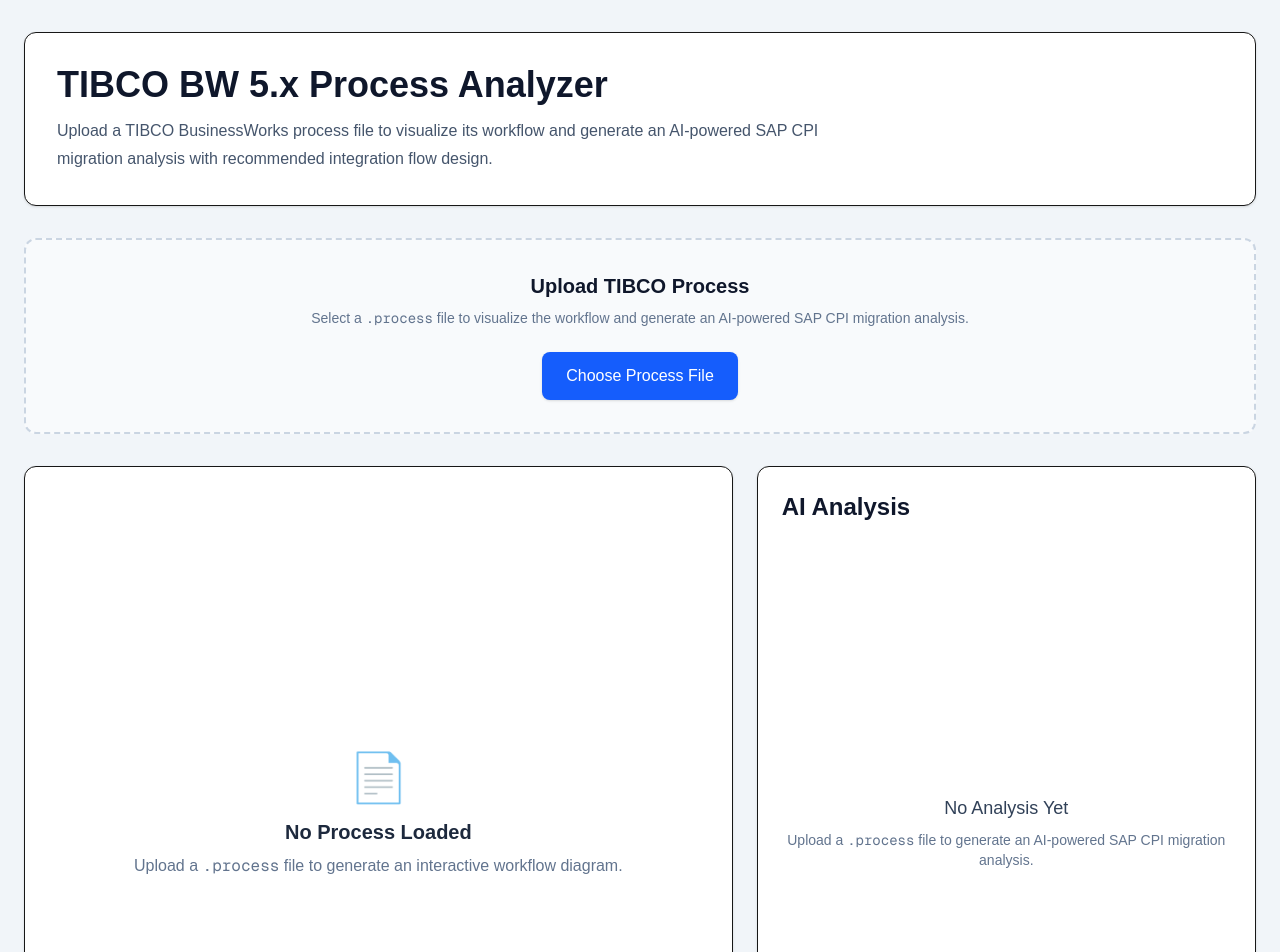
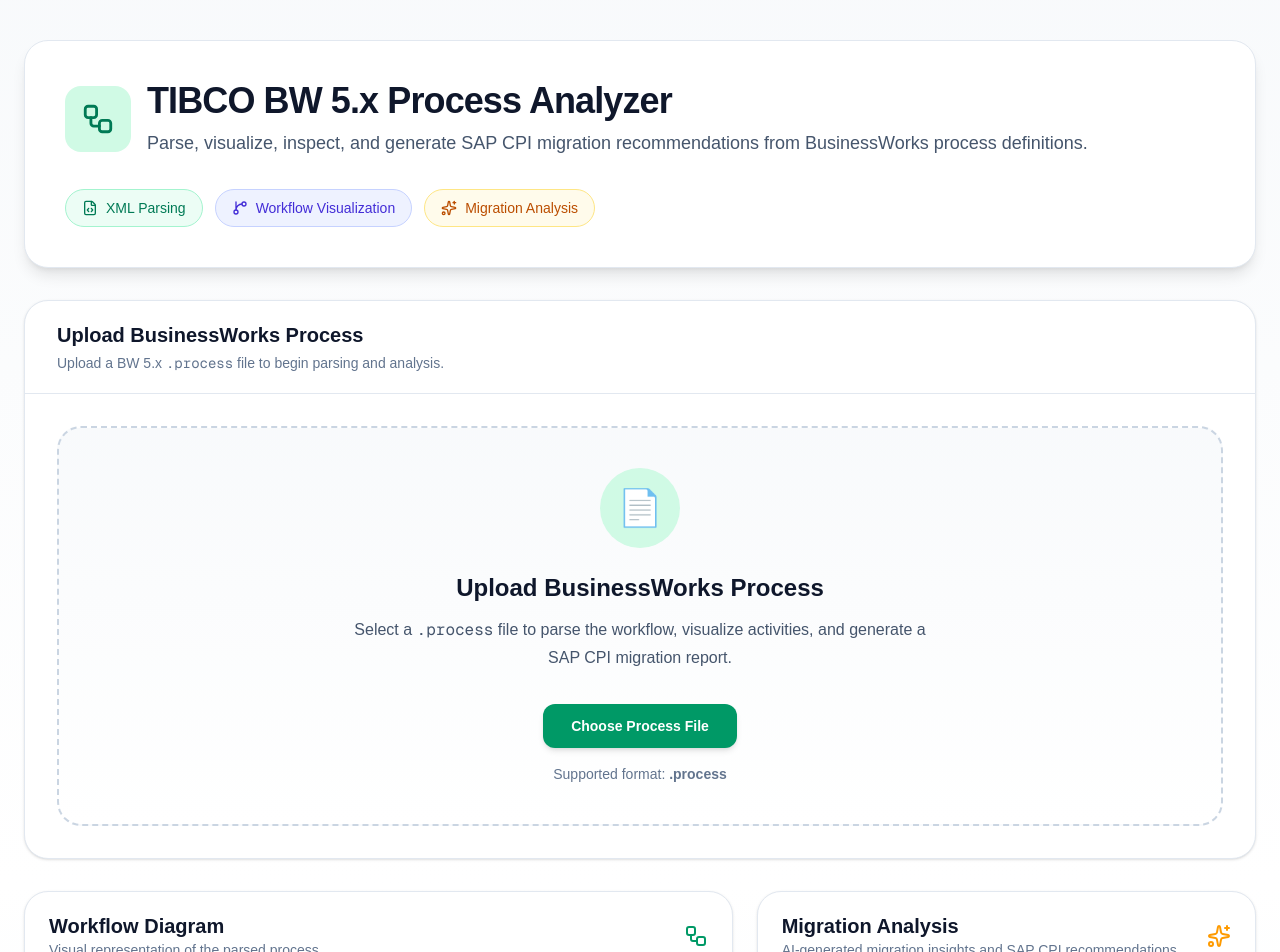
Before and after one commit to mohammadhashim135/tibco-process-analyzer, a Next.js app in the folder frontend/: page / in a window 1280 px wide. Shown: the top 952 px of the page. Built offline with nearby package versions, Linux system fonts and the light colour scheme.

Commit message:
UI Fixed

```diff
--- a/frontend/package.json
+++ b/frontend/package.json
@@ -11,6 +11,7 @@
   "dependencies": {
     "@xyflow/react": "^12.11.2",
     "axios": "^1.18.1",
+    "lucide-react": "^1.25.0",
     "next": "16.2.10",
     "react": "19.2.4",
     "react-dom": "19.2.4",
--- a/frontend/src/app/page.tsx
+++ b/frontend/src/app/page.tsx
@@ -1,9 +1,17 @@
 "use client";
 
 import { useState } from "react";
+import {
+  Workflow,
+  Sparkles,
+  FileCode,
+  GitBranch,
+} from "lucide-react";
+
 import FileUpload from "@/components/FileUpload";
 import ProcessDiagram from "@/components/ProcessDiagram";
 import AnalysisPanel from "@/components/AnalysisPanel";
+
 import { ProcessModel } from "@/types/process";
 import { Analysis } from "@/types/analysis";
 
@@ -15,37 +23,150 @@
     useState<Analysis | null>(null);
 
   return (
-    <main className="min-h-screen bg-slate-100">
-      <div className="mx-auto max-w-7xl px-6 py-8">
+    <main className="min-h-screen bg-gradient-to-b from-slate-50 via-white to-slate-100">
+      <div className="mx-auto max-w-7xl px-6 py-10">
 
-        <div className="mb-8 rounded-xl bg-white border shadow-sm p-8">
-          <h1 className="text-4xl font-bold text-slate-900">
+        {/* Hero */}
+        <section className="mb-8 rounded-3xl border border-slate-200 bg-white shadow-lg">
+          <div className="p-10">
+
+            <div className="flex items-center gap-4">
+
+              <div className="rounded-2xl bg-emerald-100 p-4">
+                <Workflow
+                  size={34}
+                  className="text-emerald-700"
+                />
+              </div>
+
+              <div>
+                <h1 className="text-4xl font-bold tracking-tight text-slate-900">
                   TIBCO BW 5.x Process Analyzer
                 </h1>
 
-          <p className="mt-3 max-w-3xl text-slate-600 leading-7">
-            Upload a TIBCO BusinessWorks process file to visualize
-            its workflow and generate an AI-powered SAP CPI migration
-            analysis with recommended integration flow design.
+                <p className="mt-2 text-slate-600 text-lg">
+                  Parse, visualize, inspect, and generate SAP CPI
+                  migration recommendations from BusinessWorks
+                  process definitions.
                 </p>
               </div>
 
-        <div className="mb-8">
+            </div>
+
+            {/* Feature badges */}
+            <div className="mt-8 flex flex-wrap gap-3">
+
+              <div className="flex items-center gap-2 rounded-full border border-emerald-200 bg-emerald-50 px-4 py-2 text-sm font-medium text-emerald-700">
+                <FileCode size={16} />
+                XML Parsing
+              </div>
+
+              <div className="flex items-center gap-2 rounded-full border border-indigo-200 bg-indigo-50 px-4 py-2 text-sm font-medium text-indigo-700">
+                <GitBranch size={16} />
+                Workflow Visualization
+              </div>
+
+              <div className="flex items-center gap-2 rounded-full border border-amber-200 bg-amber-50 px-4 py-2 text-sm font-medium text-amber-700">
+                <Sparkles size={16} />
+                Migration Analysis
+              </div>
+
+            </div>
+
+          </div>
+        </section>
+
+        {/* Upload */}
+        <section className="mb-8 rounded-3xl border border-slate-200 bg-white shadow-sm">
+          <div className="border-b border-slate-200 px-8 py-5">
+            <h2 className="text-xl font-semibold text-slate-900">
+              Upload BusinessWorks Process
+            </h2>
+
+            <p className="mt-1 text-sm text-slate-500">
+              Upload a BW 5.x <code>.process</code> file to begin
+              parsing and analysis.
+            </p>
+          </div>
+
+          <div className="p-8">
             <FileUpload
               onSuccess={setProcess}
               onAnalysis={setAnalysis}
             />
           </div>
+        </section>
 
-        <div className="grid grid-cols-1 xl:grid-cols-12 gap-6">
+        {/* Main Grid */}
+        <section className="grid grid-cols-1 gap-6 xl:grid-cols-12">
+
+          {/* Workflow */}
           <div className="xl:col-span-7">
+
+            <div className="overflow-hidden rounded-3xl border border-slate-200 bg-white shadow-sm">
+
+              <div className="flex items-center justify-between border-b border-slate-200 px-6 py-5">
+
+                <div>
+                  <h2 className="text-xl font-semibold text-slate-900">
+                    Workflow Diagram
+                  </h2>
+
+                  <p className="text-sm text-slate-500">
+                    Visual representation of the parsed process.
+                  </p>
+                </div>
+
+                <Workflow
+                  className="text-emerald-600"
+                  size={24}
+                />
+
+              </div>
+
+              <div className="p-6">
                 <ProcessDiagram process={process} />
               </div>
 
+            </div>
+
+          </div>
+
+          {/* Analysis */}
           <div className="xl:col-span-5">
+
+            <div className="overflow-hidden rounded-3xl border border-slate-200 bg-white shadow-sm">
+
+              <div className="flex items-center justify-between border-b border-slate-200 px-6 py-5">
+
+                <div>
+                  <h2 className="text-xl font-semibold text-slate-900">
+                    Migration Analysis
+                  </h2>
+
+                  <p className="text-sm text-slate-500">
+                    AI-generated migration insights and SAP CPI
+                    recommendations.
+                  </p>
+                </div>
+
+                <Sparkles
+                  className="text-amber-500"
+                  size={24}
+                />
+
+              </div>
+
+              <div className="p-6">
                 <AnalysisPanel analysis={analysis} />
               </div>
+
             </div>
+
+          </div>
+
+        </section>
+
       </div>
     </main>
   );
--- a/frontend/src/components/FileUpload.tsx
+++ b/frontend/src/components/FileUpload.tsx
@@ -33,7 +33,6 @@
     formData.append("process", file);
 
     try {
-      // Upload process
       const response = await api.post(
         "/process/upload",
         formData
@@ -43,9 +42,8 @@
 
       onSuccess(process);
 
-      setLoadingMessage("Generating AI analysis...");
+      setLoadingMessage("Generating migration report...");
 
-      // AI Analysis
       const aiResponse = await api.post(
         "/ai/analyze",
         process
@@ -66,29 +64,37 @@
   };
 
   return (
-    <div className="rounded-xl border-2 border-dashed border-slate-300 bg-slate-50 p-8 transition-all">
-      <div className="text-center">
-        <h2 className="text-xl font-semibold text-slate-900">
-          Upload TIBCO Process
+    <div className="rounded-3xl border-2 border-dashed border-slate-300 bg-gradient-to-b from-slate-50 to-white p-10 transition-all hover:border-emerald-400">
+
+      <div className="flex flex-col items-center text-center">
+
+        <div className="mb-6 flex h-20 w-20 items-center justify-center rounded-full bg-emerald-100 text-4xl">
+          📄
+        </div>
+
+        <h2 className="text-2xl font-bold text-slate-900">
+          Upload BusinessWorks Process
         </h2>
 
-        <p className="mt-2 text-sm text-slate-500">
-          Select a <code>.process</code> file to visualize the workflow
-          and generate an AI-powered SAP CPI migration analysis.
+        <p className="mt-3 max-w-xl text-slate-600 leading-7">
+          Select a <code>.process</code> file to parse the workflow,
+          visualize activities, and generate a SAP CPI migration report.
         </p>
 
         <label
-          className={`mt-6 inline-flex items-center gap-2 rounded-lg px-6 py-3 font-medium text-white shadow transition-all ${
+          className={`mt-8 inline-flex items-center gap-3 rounded-xl px-7 py-3 text-sm font-semibold shadow-md transition-all ${
             loading
-              ? "cursor-not-allowed bg-slate-400"
-              : "cursor-pointer bg-blue-600 hover:bg-blue-700"
+              ? "cursor-not-allowed bg-slate-400 text-white"
+              : "cursor-pointer bg-emerald-600 text-white hover:bg-emerald-700 hover:shadow-lg"
           }`}
         >
           {loading && (
             <div className="h-4 w-4 animate-spin rounded-full border-2 border-white border-t-transparent" />
           )}
 
-          {loading ? "Analyzing..." : "Choose Process File"}
+          {loading
+            ? "Processing..."
+            : "Choose Process File"}
 
           <input
             type="file"
@@ -99,27 +105,48 @@
           />
         </label>
 
+        <p className="mt-4 text-sm text-slate-500">
+          Supported format: <strong>.process</strong>
+        </p>
+
         {fileName && (
-          <p className="mt-4 text-sm text-slate-600">
-            <span className="font-medium">Selected:</span>{" "}
-            {fileName}
-          </p>
+          <div className="mt-6 rounded-xl border border-emerald-200 bg-emerald-50 px-5 py-3">
+            <p className="text-sm text-emerald-800">
+              <span className="font-semibold">
+                Selected File:
+              </span>{" "}
+              {fileName}
+            </p>
+          </div>
         )}
 
         {loading && (
-          <div className="mt-6 flex flex-col items-center gap-2">
-            <div className="h-8 w-8 animate-spin rounded-full border-4 border-blue-600 border-t-transparent" />
+          <div className="mt-8 w-full max-w-md">
 
-            <p className="text-sm font-medium text-slate-700">
-              {loadingMessage}
+            <div className="mb-3 h-2 overflow-hidden rounded-full bg-slate-200">
+              <div className="h-full w-2/3 animate-pulse rounded-full bg-emerald-600" />
+            </div>
+
+            <div className="flex items-center justify-center gap-3">
+
+              <div className="h-6 w-6 animate-spin rounded-full border-4 border-emerald-600 border-t-transparent" />
+
+              <span className="font-medium text-slate-700">
+                {loadingMessage}
+              </span>
+
+            </div>
+
+            <p className="mt-3 text-sm text-slate-500">
+              Parsing process definition and preparing migration
+              recommendations...
             </p>
 
-            <p className="text-xs text-slate-500">
-              This may take a few seconds depending on the process size.
-            </p>
           </div>
         )}
+
       </div>
+
     </div>
   );
 }
--- a/frontend/src/components/ProcessDiagram.tsx
+++ b/frontend/src/components/ProcessDiagram.tsx
@@ -21,17 +21,17 @@
 }: Props) {
   if (!process) {
     return (
-      <div className="h-175 rounded-xl border bg-white shadow-sm flex items-center justify-center">
+      <div className="h-175 rounded-3xl border border-slate-200 bg-white shadow-sm flex items-center justify-center">
         <div className="text-center">
-          <div className="text-5xl mb-4">📄</div>
+          <div className="mb-5 text-6xl">📄</div>
 
-          <p className="text-xl font-semibold text-slate-800">
-            No Process Loaded
-          </p>
+          <h2 className="text-2xl font-bold text-slate-900">
+            No Process Available
+          </h2>
 
-          <p className="mt-2 text-slate-500">
-            Upload a <code>.process</code> file to generate
-            an interactive workflow diagram.
+          <p className="mt-3 max-w-md text-slate-500 leading-7">
+            Upload a <code>.process</code> file to visualize the
+            BusinessWorks workflow and inspect activity relationships.
           </p>
         </div>
       </div>
@@ -40,7 +40,7 @@
 
   const nodes: Node[] = [];
 
-  // Start
+  // Start Node
   nodes.push({
     id: process.start,
     position: {
@@ -54,16 +54,16 @@
       background: "#22c55e",
       color: "#fff",
       border: "2px solid #16a34a",
-      borderRadius: 12,
-      width: 170,
-      padding: 12,
+      borderRadius: 14,
+      width: 180,
+      padding: 14,
       textAlign: "center",
       fontWeight: 600,
-      boxShadow: "0 2px 8px rgba(34,197,94,.30)",
+      boxShadow: "0 8px 18px rgba(34,197,94,.25)",
     },
   });
 
-  // Activities
+  // Activity Nodes
   process.activities.forEach((activity, index) => {
     nodes.push({
       id: activity.name,
@@ -77,43 +77,43 @@
       style: {
         background: "#ffffff",
         color: "#0f172a",
-        border: "1px solid #2563eb",
-        borderRadius: 12,
-        width: 220,
-        padding: 12,
+        border: "1px solid #10b981",
+        borderRadius: 14,
+        width: 230,
+        padding: 14,
         textAlign: "center",
         fontWeight: 600,
-        boxShadow: "0 2px 8px rgba(0,0,0,.08)",
+        boxShadow: "0 6px 14px rgba(15,23,42,.08)",
       },
     });
   });
 
-  // Groups
+  // Group Nodes
   process.groups.forEach((group, index) => {
     nodes.push({
       id: group.name,
       position: {
-        x: 340,
+        x: 360,
         y: index * 150,
       },
       data: {
         label: group.name,
       },
       style: {
-        background: "#eef2ff",
-        color: "#4338ca",
-        border: "1px solid #818cf8",
-        borderRadius: 12,
-        width: 220,
-        padding: 12,
+        background: "#f8fafc",
+        color: "#334155",
+        border: "1px solid #cbd5e1",
+        borderRadius: 14,
+        width: 230,
+        padding: 14,
         textAlign: "center",
         fontWeight: 600,
-        boxShadow: "0 2px 8px rgba(0,0,0,.08)",
+        boxShadow: "0 6px 14px rgba(15,23,42,.06)",
       },
     });
   });
 
-  // End
+  // End Node
   nodes.push({
     id: process.end,
     position: {
@@ -127,12 +127,12 @@
       background: "#ef4444",
       color: "#fff",
       border: "2px solid #dc2626",
-      borderRadius: 12,
-      width: 170,
-      padding: 12,
+      borderRadius: 14,
+      width: 180,
+      padding: 14,
       textAlign: "center",
       fontWeight: 600,
-      boxShadow: "0 2px 8px rgba(239,68,68,.30)",
+      boxShadow: "0 8px 18px rgba(239,68,68,.25)",
     },
   });
 
@@ -147,16 +147,13 @@
         id: String(index),
         source: transition.from,
         target: transition.to,
-
         type: "smoothstep",
-
         animated: isError,
-
         label: transition.condition,
 
         markerEnd: {
           type: MarkerType.ArrowClosed,
-          color: isError ? "#dc2626" : "#2563eb",
+          color: isError ? "#dc2626" : "#10b981",
         },
 
         labelStyle: {
@@ -167,11 +164,11 @@
 
         labelBgStyle: {
           fill: "#ffffff",
-          fillOpacity: 0.9,
+          fillOpacity: 0.95,
         },
 
         style: {
-          stroke: isError ? "#dc2626" : "#2563eb",
+          stroke: isError ? "#dc2626" : "#10b981",
           strokeWidth: isError ? 3 : 2,
           strokeDasharray: isError ? "8 4" : undefined,
         },
@@ -180,55 +177,56 @@
   );
 
   return (
-    <div className="h-175 rounded-xl border bg-white shadow-sm overflow-hidden">
+    <div className="h-175 overflow-hidden rounded-3xl border border-slate-200 bg-white shadow-sm">
+
       {/* Header */}
-      <div className="flex items-center justify-between border-b bg-slate-50 px-6 py-4">
+      <div className="flex items-center justify-between border-b border-slate-200 bg-white px-6 py-5">
+
         <div>
-          <h2 className="text-xl font-semibold text-slate-900">
-            Process Diagram
+          <h2 className="text-xl font-bold text-slate-900">
+            Process Workflow
           </h2>
 
-          <p className="text-sm text-slate-500">
-            Visual representation of the uploaded
-            TIBCO BusinessWorks process.
+          <p className="mt-1 text-sm text-slate-500">
+            Interactive visualization of the uploaded
+            BusinessWorks process.
           </p>
         </div>
 
-        <div className="flex gap-8 text-center">
-          <div>
+        <div className="flex gap-4">
+
+          <div className="rounded-xl border border-slate-200 bg-slate-50 px-5 py-2 text-center">
             <p className="text-lg font-bold text-slate-900">
               {process.activities.length}
             </p>
-
-            <p className="text-xs text-slate-500 uppercase">
+            <p className="text-xs uppercase tracking-wide text-slate-500">
               Activities
             </p>
           </div>
 
-          <div>
+          <div className="rounded-xl border border-slate-200 bg-slate-50 px-5 py-2 text-center">
             <p className="text-lg font-bold text-slate-900">
               {process.transitions.length}
             </p>
-
-            <p className="text-xs text-slate-500 uppercase">
+            <p className="text-xs uppercase tracking-wide text-slate-500">
               Transitions
             </p>
           </div>
 
-          <div>
+          <div className="rounded-xl border border-slate-200 bg-slate-50 px-5 py-2 text-center">
             <p className="text-lg font-bold text-slate-900">
               {process.groups.length}
             </p>
-
-            <p className="text-xs text-slate-500 uppercase">
+            <p className="text-xs uppercase tracking-wide text-slate-500">
               Groups
             </p>
           </div>
+
         </div>
       </div>
 
       {/* Diagram */}
-      <div className="h-155">
+      <div className="h-155 bg-slate-50">
         <ReactFlow
           nodes={nodes}
           edges={edges}
@@ -242,8 +240,8 @@
           }}
         >
           <Background
-            color="#e2e8f0"
-            gap={20}
+            color="#d1d5db"
+            gap={24}
           />
 
           <Controls />
```
Also changed, not shown: 1 other file (tests, documents, lock files or other folders). Lines whose indentation alone changed are shown as unchanged.
